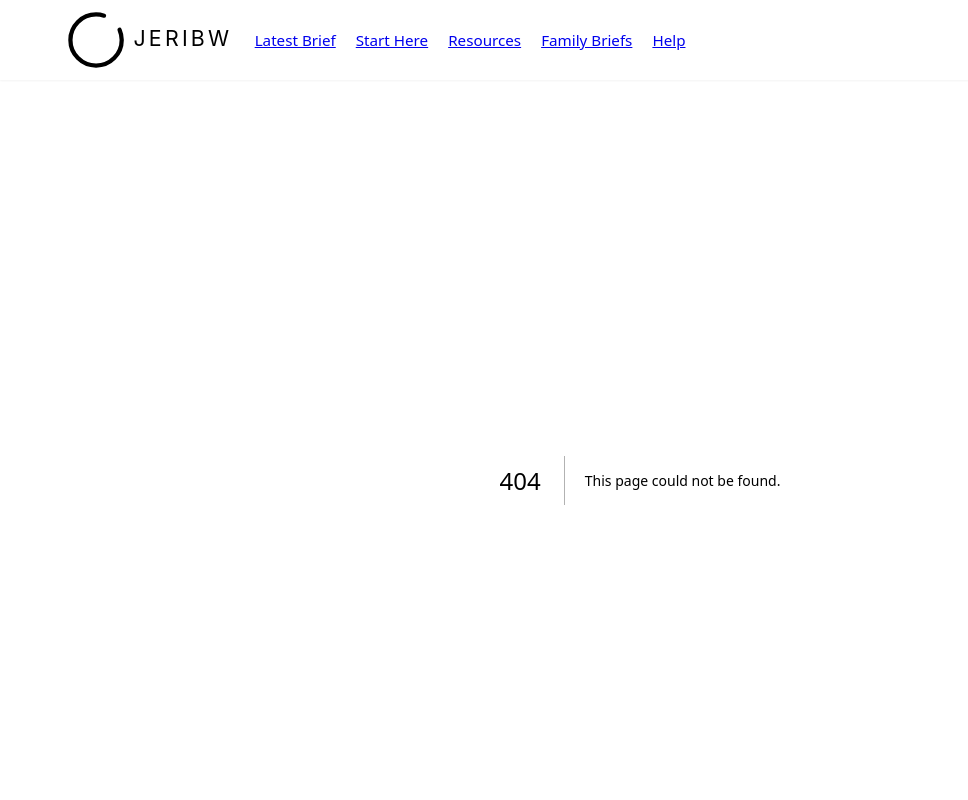
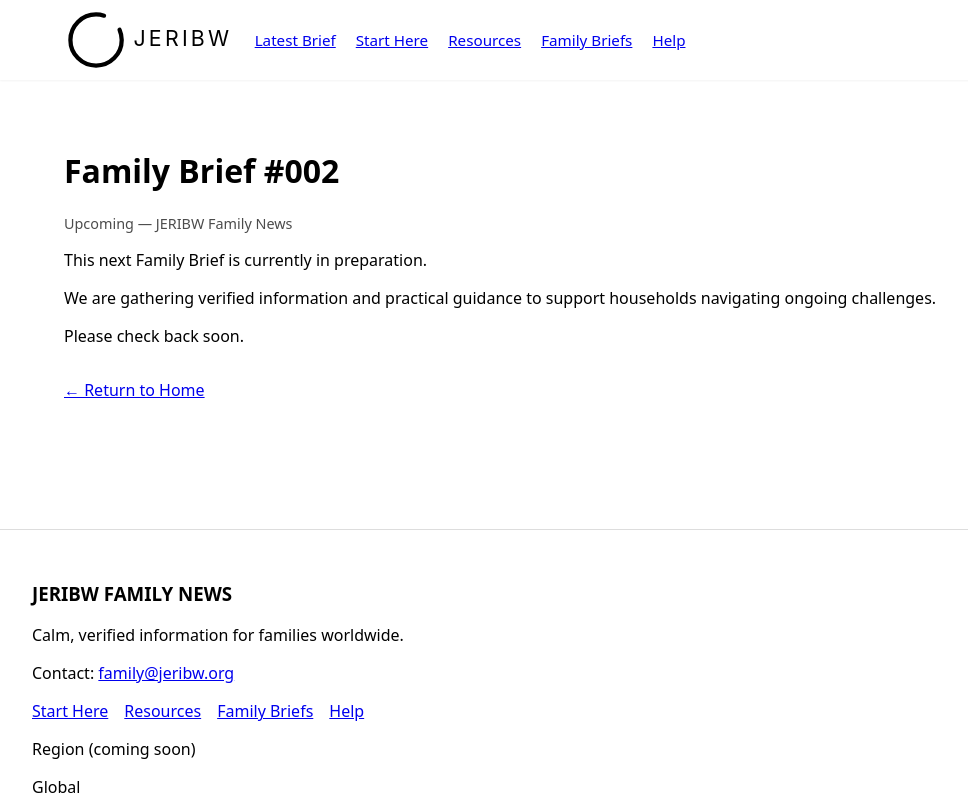
Before and after one commit to Jeribw-Foundation/jeribw, a Next.js app: page /briefs/family-brief-002 in a window 1280 px wide. Before the commit this address had no page. Shown: the top 800 px of the page, without its empty margins (0-968 px from the left). Built offline with nearby package versions, Linux system fonts and the light colour scheme.

Commit message:
Add Family Brief #002 placeholder

```diff
--- /dev/null
+++ b/app/briefs/family-brief-002/page.tsx
@@ -0,0 +1,32 @@
+export default function FamilyBrief002() {
+  return (
+    <main style={{ maxWidth: "72rem", margin: "0 auto", padding: "3rem 1.5rem" }}>
+      <h1>Family Brief #002</h1>
+
+      <p style={{ opacity: 0.7, fontSize: "0.9rem" }}>
+        Upcoming — JERIBW Family News
+      </p>
+
+      <section>
+        <p>
+          This next Family Brief is currently in preparation.
+        </p>
+
+        <p>
+          We are gathering verified information and practical guidance to support
+          households navigating ongoing challenges.
+        </p>
+
+        <p>
+          Please check back soon.
+        </p>
+      </section>
+
+      <section>
+        <p style={{ marginTop: "2rem" }}>
+          <a href="/">← Return to Home</a>
+        </p>
+      </section>
+    </main>
+  );
+}
```
